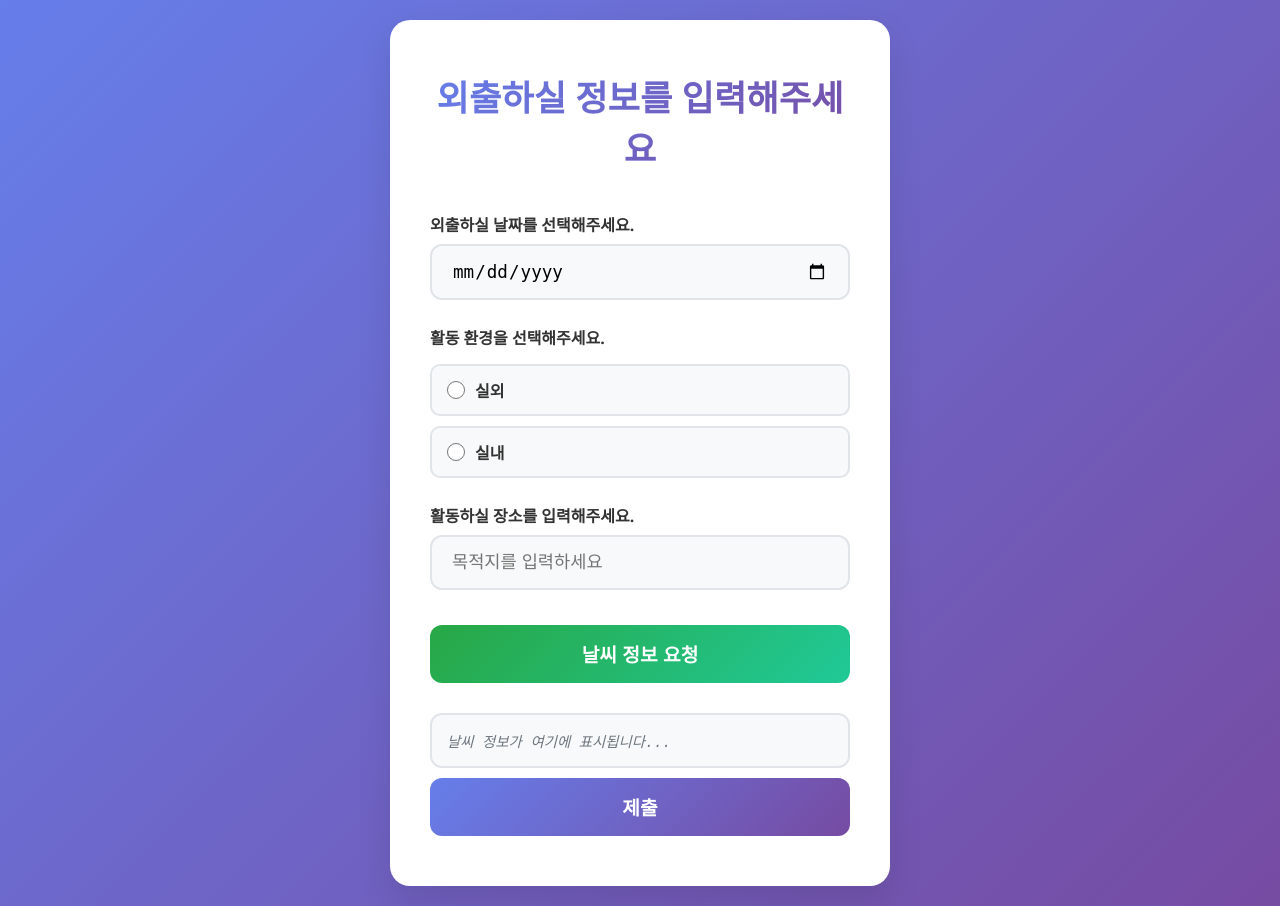
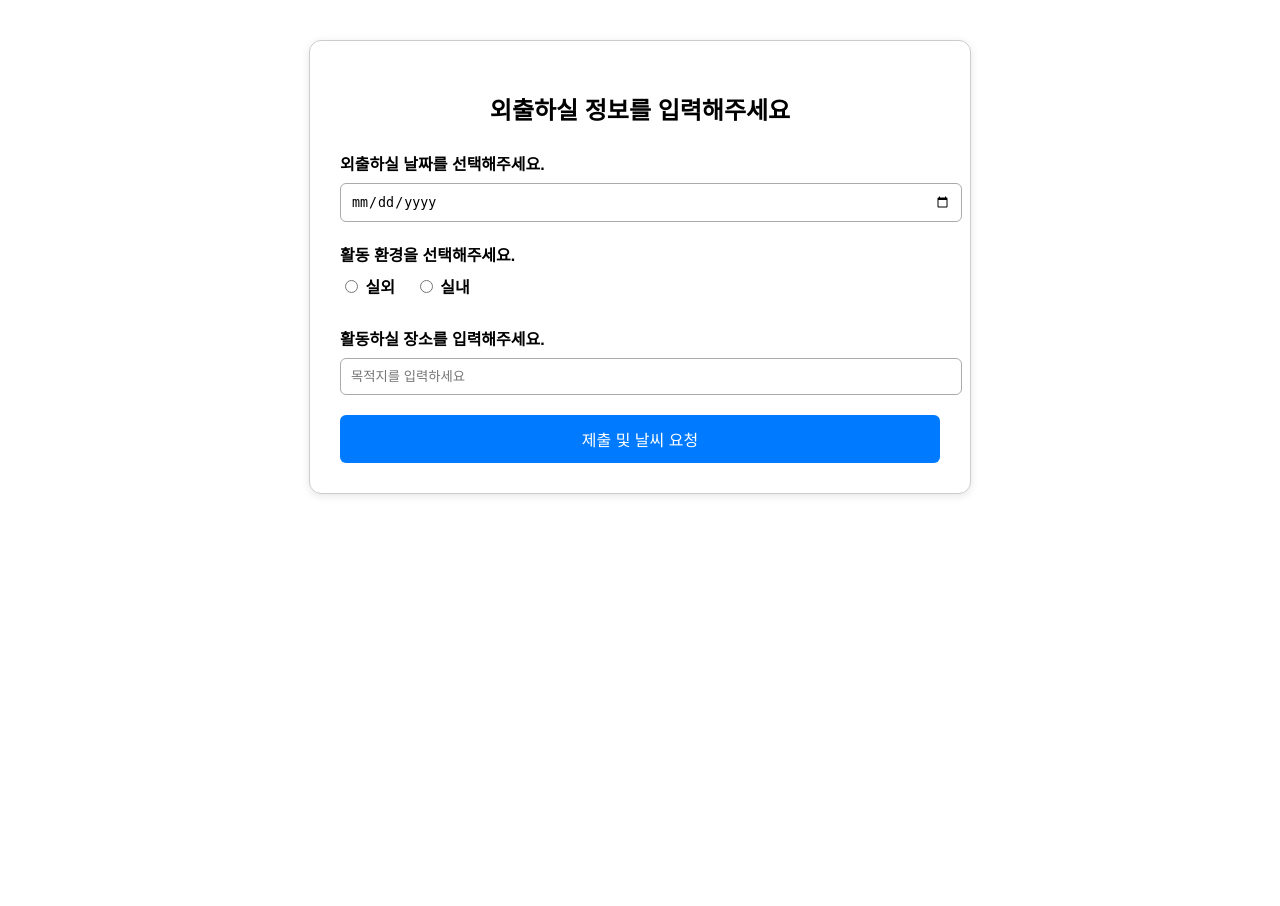
Before and after one commit to rusestudio/outfit-suggest-python-project, a FastAPI app: page /index in a window 1280 px wide. After the commit the page ends 496 px from the top, so only its background shows below. Run offline with FastAPI, Linux system fonts and the light colour scheme; parts of the project's set-up code (start-up, migrations or seed data) failed here and were passed over; some libraries are stand-ins or nearby versions.

Commit message:
weather data

```diff
--- a/data_to_be_prompt.py
+++ b/data_to_be_prompt.py
@@ -6,7 +6,6 @@ weather_data = {
     "wind": "5",  # or value in km/h
     "rain": "no rain", #%
     "humidity": 71,
-    "air_pressure": 1008,
 }
 
 # clothes data
--- a/main.py
+++ b/main.py
@@ -13,35 +13,28 @@ from fastapi.staticfiles import StaticFiles
 import base64
 from typing import List
 
-from .weather import apiLink
+from weather import apiLink
 
 def setup_log():
     log.basicConfig(
         level=log.INFO,
-        format='%(asctime)s - %(levelname)s - %(name)s - %(massage)s',
+        format='%(asctime)s - %(levelname)s - %(name)s - %(message)s',
         handlers=[
             log.FileHandler('server.log'),
             log.StreamHandler()
         ]
     )
-
-
-app = FastAPI()
-
-# Set up templates directory
-templates = Jinja2Templates(directory="templates")
+setup_log()
 
 #weather
 logger = log.getLogger(__name__)
 BASE_DIR = os.path.dirname(os.path.abspath(__file__))
 templates = Jinja2Templates(directory=os.path.join(BASE_DIR, "templates"))
 
-app.mount("/static", StaticFiles(directory=os.path.join(BASE_DIR, "static")), name="static")
+app = FastAPI()
 
-class SubmitRequest(BaseModel):
-    when: str
-    destination: str
-
+# Set up templates directory
+templates = Jinja2Templates(directory="templates")
 
 @app.get("/")
 def get_page(request: Request):
@@ -76,45 +69,79 @@ async def post_login(data: userData):
 def get_login(request: Request):
     return templates.TemplateResponse("index.html", {"request": request})
 
+class SubmitData(BaseModel):
+    when: str
+    destination: str
+    environment: str
 
-logger = log.getLogger(__name__)
-BASE_DIR = os.path.dirname(os.path.abspath(__file__))
-templates = Jinja2Templates(directory=os.path.join(BASE_DIR, "templates"))
-
-app.mount("/static", StaticFiles(directory=os.path.join(BASE_DIR, "static")), name="static")
-
-# 클라이언트에서 받을 위치 정보 모델
 class Location(BaseModel):
     latitude: float
     longitude: float
 
+class SubmitRequest(BaseModel):
+    submit_data: SubmitData
+    location: Location
+
+# get weather
+@app.post("/weather")
+async def get_weather(location: Location):
+    lat = location.latitude
+    lon = location.longitude
+    print(f"{lat},{lon}")
+
+    return weather_data
+
 # Combined endpoint that handles form submission and gets weather data
 @app.post("/submit")
-async def submit_form(submit_data: SubmitRequest, request: Request, location: Location):
+async def submit_form( submit: SubmitRequest, request: Request):
     user_input = {
-        "when": submit_data.when,
-        "destination": submit_data.destination,
+        "when": submit.submit_data.when,
+        "destination": submit.submit_data.destination,
     }
 
     try:
         # Get weather data using location coordinates
-        lat = location.latitude
-        lon = location.longitude
+        lat = submit.location.latitude
+        lon = submit.location.longitude
         print(f"Getting weather for coordinates: {lat},{lon}")
 
+        weather_datad = {
+            "temperature": 19,  # Celsius
+            "wind": "5",  # or value in km/h
+            "rain": "no rain", #%
+            "humidity": 71,
+        }
 
+        date, time = apiLink.get_corrent_date_hour_vil()
+        day = int(date[7:])
+        date_temp = int(user_input["when"][9:])
+        log.info(f"date_temp = {date_temp},{day}")
+        delt_date = date_temp - day
+        log.warning(f"sdaf{delt_date}")
+        weather_data2 = await apiLink.get_weather(lat,lon,delt_date)
+
+        log.info(weather_data2)
+        day = str(int(date) + delt_date)
+        time = "0000"
+
+        avg, _,_  = apiLink.get_weather_TMX_TMN(weather_data2,day,time)
+        weather_datad["temperature"] = avg
+
+        user = get_user_by_login_id(userData.login_id)
         # Build prompt with user data, weather data, and clothes data
-        prompt = build_prompt(userData, weather_data, clothes_data, user_input)
+        suggestions = main(user, weather_datad, clothes_data, user_input)
+
 
         return templates.TemplateResponse("result.html", {
             "request": request,
-            "prompt": prompt,
-            "weather_data": weather_data,  # Optional: pass weather data to template
+            "suggestions": suggestions,
+            "weather_data": weather_datad,  # Optional: pass weather data to template
             "user_input": user_input       # Optional: pass user input to template
         })
 
     except Exception as e:
-        raise HTTPException(status_code=500, detail=f"Error processing request: {str(e)}")
+        log.error(f"err: {e}")
+        raise HTTPException(status_code=500, detail=f"Error processing request: {e}")
 
 
 #create db tables
--- a/templates/index.html
+++ b/templates/index.html
@@ -2,194 +2,64 @@
 <html lang="en">
 <head>
     <meta charset="UTF-8">
-    <title>사용자 정보 받기</title>
+    <meta name="viewport" content="width=device-width, initial-scale=1.0">
+    <title>외출 정보 입력</title>
+</head>
+<body>
     <style>
-        * {
-            margin: 0;
-            padding: 0;
-            box-sizing: border-box;
+        .form-container {
+            max-width: 600px;
+            margin: 40px auto;
+            padding: 30px;
+            border: 1px solid #ccc;
+            border-radius: 12px;
+            box-shadow: 0 2px 8px rgba(0, 0, 0, 0.1);
+            font-family: Arial, sans-serif;
         }
-
-        body {
-            font-family: 'Segoe UI', Tahoma, Geneva, Verdana, sans-serif;
-            background: linear-gradient(135deg, #667eea 0%, #764ba2 100%);
-            min-height: 100vh;
-            display: flex;
-            align-items: center;
-            justify-content: center;
-            padding: 20px;
-        }
-
-        .form-container {
-            background: white;
-            padding: 50px 40px;
-            border-radius: 20px;
-            box-shadow: 0 15px 35px rgba(0, 0, 0, 0.1);
-            width: 100%;
-            max-width: 500px;
-            backdrop-filter: blur(10px);
-            animation: slideUp 0.6s ease-out forwards;
-        }
-
-        .form-header {
+        .form-header h2 {
             text-align: center;
-            margin-bottom: 40px;
-        }
-
-        .form-header h2 {
-            color: #333;
-            font-size: 2.2rem;
-            margin-bottom: 10px;
-            background: linear-gradient(135deg, #667eea, #764ba2);
-            -webkit-background-clip: text;
-            -webkit-text-fill-color: transparent;
-        }
-
-        .form-group {
             margin-bottom: 25px;
         }
-
+        .form-group {
+            margin-bottom: 20px;
+        }
         label {
+            font-weight: bold;
             display: block;
             margin-bottom: 8px;
-            color: #333;
-            font-weight: 600;
-            font-size: 1rem;
         }
-
         input[type="date"],
         input[type="text"] {
             width: 100%;
-            padding: 15px 20px;
-            border: 2px solid #e1e5e9;
-            border-radius: 12px;
-            font-size: 1.1rem;
-            transition: all 0.3s ease;
-            background: #f8f9fa;
+            padding: 10px;
+            border: 1px solid #aaa;
+            border-radius: 6px;
         }
-
-        input[type="date"]:focus,
-        input[type="text"]:focus {
-            outline: none;
-            border-color: #667eea;
-            background: white;
-            box-shadow: 0 0 0 3px rgba(102, 126, 234, 0.1);
-            transform: translateY(-2px);
+        .radio-group {
+            display: flex;
+            gap: 20px;
         }
-
-        .radio-group {
-            margin: 15px 0;
+        .submit-btn {
+            width: 100%;
+            background-color: #007BFF;
+            color: white;
+            padding: 12px;
+            border: none;
+            border-radius: 6px;
+            font-size: 16px;
+            cursor: pointer;
         }
-
-        .radio-group label {
-            display: flex;
-            align-items: center;
-            margin-bottom: 10px;
-            padding: 12px 15px;
-            border: 2px solid #e1e5e9;
-            border-radius: 10px;
-            cursor: pointer;
-            transition: all 0.3s ease;
-            background: #f8f9fa;
+        .submit-btn:hover {
+            background-color: #0056b3;
         }
-
-        .radio-group label:hover {
-            border-color: #667eea;
-            background: white;
-            transform: translateY(-1px);
-        }
-
-        .radio-group input[type="radio"] {
-            margin-right: 10px;
-            width: 18px;
-            height: 18px;
-            accent-color: #667eea;
-        }
-
-        .radio-group input[type="radio"]:checked + label,
-        .radio-group label:has(input[type="radio"]:checked) {
-            border-color: #667eea;
-            background: rgba(102, 126, 234, 0.1);
-            color: #667eea;
-            font-weight: 600;
-        }
-
-        .submit-btn, .weather-btn {
-            width: 100%;
-            padding: 15px;
-            background: linear-gradient(135deg, #667eea, #764ba2);
-            color: white;
-            border: none;
-            border-radius: 12px;
-            font-size: 1.2rem;
-            font-weight: 600;
-            cursor: pointer;
-            transition: all 0.3s ease;
-            margin-top: 10px;
-        }
-
-        .weather-btn {
-            background: linear-gradient(135deg, #28a745, #20c997);
-            margin-bottom: 15px;
-        }
-
-        .submit-btn:hover, .weather-btn:hover {
-            transform: translateY(-3px);
-        }
-
-        .submit-btn:hover {
-            box-shadow: 0 15px 30px rgba(102, 126, 234, 0.4);
-        }
-
-        .weather-btn:hover {
-            box-shadow: 0 15px 30px rgba(40, 167, 69, 0.4);
-        }
-
-        .submit-btn:active, .weather-btn:active {
-            transform: translateY(-1px);
-        }
-
         .weather-result {
-            background: #f8f9fa;
-            border: 2px solid #e1e5e9;
-            border-radius: 12px;
-            padding: 15px;
+            background-color: #f9f9f9;
+            padding: 10px;
+            border-radius: 6px;
             margin-top: 15px;
-            font-family: 'Courier New', monospace;
-            font-size: 0.9rem;
-            color: #333;
+            font-family: monospace;
+            font-size: 14px;
             white-space: pre-wrap;
-            min-height: 50px;
-            max-height: 200px;
-            overflow-y: auto;
-        }
-
-        .weather-result:empty::before {
-            content: "날씨 정보가 여기에 표시됩니다...";
-            color: #6c757d;
-            font-style: italic;
-        }
-
-        @keyframes slideUp {
-            from {
-                opacity: 0;
-                transform: translateY(30px);
-            }
-            to {
-                opacity: 1;
-                transform: translateY(0);
-            }
-        }
-
-        @media (max-width: 768px) {
-            .form-container {
-                padding: 40px 30px;
-                margin: 10px;
-            }
-
-            .form-header h2 {
-                font-size: 1.8rem;
-            }
         }
     </style>
 </head>
@@ -199,7 +69,7 @@
             <h2>외출하실 정보를 입력해주세요</h2>
         </div>
 
-        <form id="information" action="/submit" method="POST">
+        <form id="information">
             <div class="form-group">
                 <label for="when">외출하실 날짜를 선택해주세요.</label>
                 <input type="date" id="when" name="when" required>
@@ -208,35 +78,44 @@
             <div class="form-group">
                 <label>활동 환경을 선택해주세요.</label>
                 <div class="radio-group">
-                    <label><input type="radio" name="destination" value="outside">실외</label>
-                    <label><input type="radio" name="destination" value="inside">실내</label>
+                    <label><input type="radio" name="environment" value="outside"> 실외</label>
+                    <label><input type="radio" name="environment" value="inside"> 실내</label>
                 </div>
             </div>
 
             <div class="form-group">
                 <label for="destination">활동하실 장소를 입력해주세요.</label>
-                <input type="text" id="destination" name="destination" placeholder="목적지를 입력하세요">
+                <input type="text" id="destination" name="destination" placeholder="목적지를 입력하세요" required>
             </div>
 
-            <button type="button" id="getWeatherBtn" class="weather-btn">날씨 정보 요청</button>
-            <pre id="weatherResult" class="weather-result"></pre>
-
-            <input type="submit" value="제출" class="submit-btn">
+            <button type="button" id="submitBtn" class="submit-btn">제출 및 날씨 요청</button>
         </form>
     </div>
 
     <script>
-    document.getElementById('information').addEventListener('submit', async function(event) {
-        event.preventDefault();
+        document.getElementById('submitBtn').addEventListener('click', function () {
+            const when = document.getElementById('when').value;
+            const destination = document.getElementById('destination').value;
+            const environment = document.querySelector('input[name="environment"]:checked');
 
-        const data = {
-            when: document.getElementById('when').value,
-            destination: document.querySelector('input[name="destination"]:checked')?.value,
-            place: document.getElementById('destination').value
-        };
+            if (!when || !destination || !environment) {
+                alert("날짜, 활동 환경, 목적지를 모두 입력해주세요.");
+                return;
+            }
 
-        if (!data.when || !data.destination) {
-            alert('날짜와 활동 환경을 선택해주세요.');
+            if (!navigator.geolocation) {
+                alert("이 브라우저는 위치 정보를 지원하지 않습니다.");
+                return;
+            }
+
+            navigator.geolocation.getCurrentPosition(async function (position) {
+                const latitude = position.coords.latitude;
+                const longitude = position.coords.longitude;
+                const accuracy = position.coords.accuracy;
+
+                if (accuracy > 5000) {
+                    document.getElementById("weatherResult").textContent =
+                        "정확한 위치를 가져오지 못했습니다 (정확도: " + accuracy + "m)";
                     return;
                 }
 
@@ -247,23 +126,40 @@
                             'Content-Type': 'application/json'
                         },
                         body: JSON.stringify({
-        when: document.getElementById('when').value,
-        destination: document.getElementById('destination').value
+                            submit_data: {
+                                when: when,
+                                destination: destination,
+                                environment: environment.value
+                            },
+                            location: {
+                                latitude: latitude,
+                                longitude: longitude
+                            }
                         })
                     });
 
-            if (response.redirected) {
-                window.location.href = '/result';  // redirect to result page
+                    if (response.ok) {
+                        const html = await response.text();
+                        document.open();
+                        document.write(html);
+                        document.close();
                     } else {
-                const result = await response.json();
-                alert("서버 응답: " + JSON.stringify(result));
+                        const errorText = await response.text();
+                        document.getElementById("testresult").textContent = "오류 응답:\n" + errorText;
                     }
 
-        } catch (error) {
-            alert("에러 발생: " + error);
+                } catch (err) {
+                    document.getElementById("testresult").textContent = "에러 발생2: " + err.message;
                 }
+
+            }, function (error) {
+                alert("위치 정보를 가져올 수 없습니다: " + error.message);
+            }, {
+                enableHighAccuracy: true,
+                timeout: 10000,
+                maximumAge: 0
+            });
         });
     </script>
-    <script src="/static/js/location.js"></script>
 </body>
 </html>
--- a/templates/login.html
+++ b/templates/login.html
@@ -230,7 +230,7 @@
                 <input type="password" id="password" name="password" required>
             </div>
 
-            <button type="submit" class="login-btn">Sign In</button>
+            <button type="submit" class="login-btn">Log In</button>
 
             <div class="forgot-password">
                 <a href="#" onclick="alert('Contact admin for password reset')">Forgot password?</a>
```
Also changed, not shown: llm_model_suggest.py (+21 -9 lines), prompt.py (+4 -5 lines), weather/apiLink.py (+49 -8 lines), config.py (renamed from weather/config.py). Lines whose indentation alone changed are shown as unchanged.
